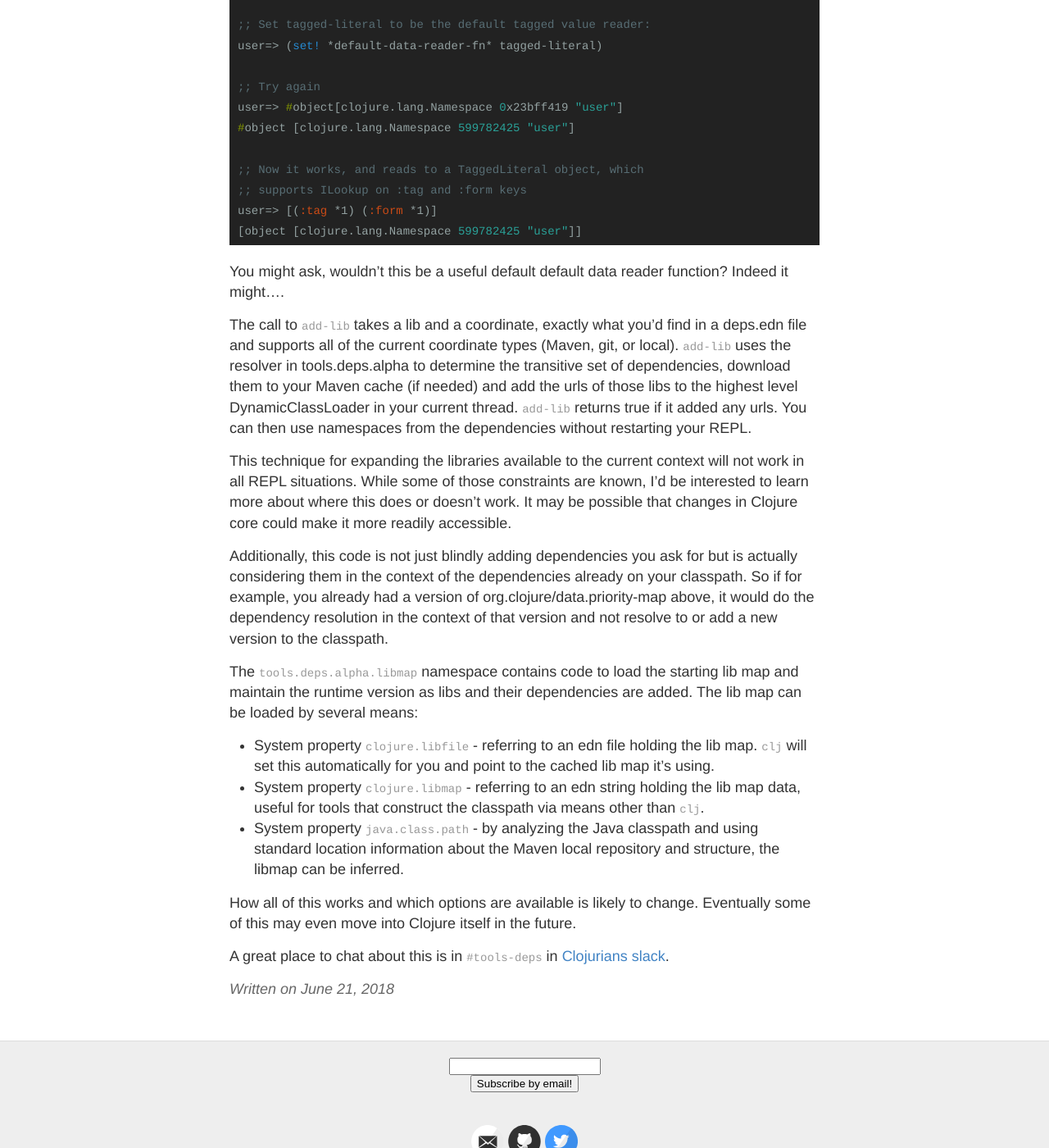
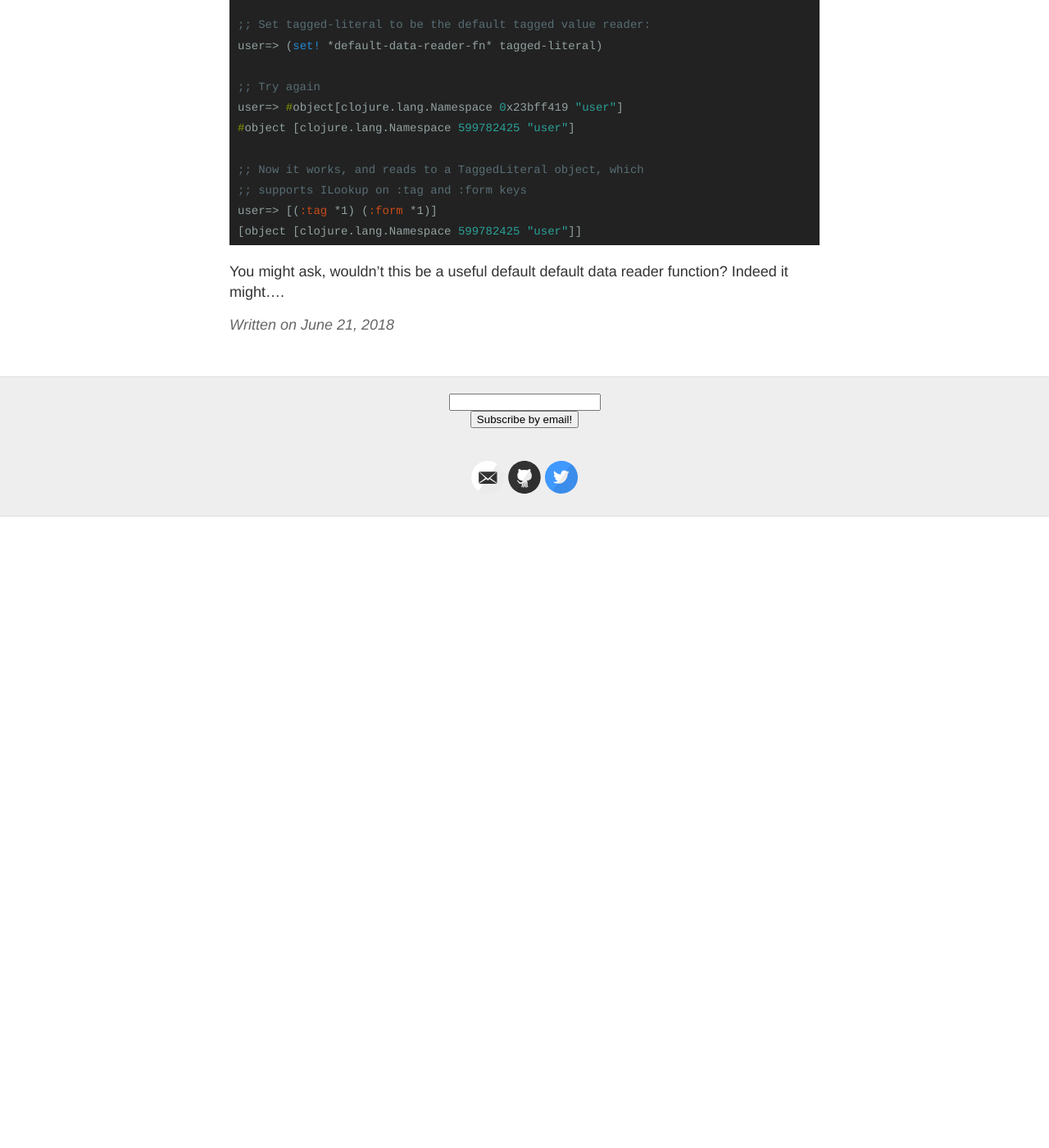
Before and after one commit to insideclojure/insideclojure.github.io, a Jekyll site: the page built from _posts/2018-06-21-tagged-literal.md, in a window 1280 px wide and 1400 px high, scrolled down 1086 px. Shown: the whole window at 82% size. Built offline with Jekyll 4.4.1, drawn with Linux system fonts in a browser that asks for light colours; comment, search, counter and statistics services are not loaded; after the commit the page ends 1716 px from its top, so only the background shows below that.

Commit message:
remove dead text

```diff
--- a/_posts/2018-06-21-tagged-literal.md
+++ b/_posts/2018-06-21-tagged-literal.md
@@ -42,21 +42,3 @@ user=> [(:tag *1) (:form *1)]
 {% endhighlight %}
 
 You might ask, wouldn't this be a useful default default data reader function? Indeed it might....
-
-
-
-The call to `add-lib` takes a lib and a coordinate, exactly what you'd find in a deps.edn file and supports all of the current coordinate types (Maven, git, or local). `add-lib` uses the resolver in tools.deps.alpha to determine the transitive set of dependencies, download them to your Maven cache (if needed) and add the urls of those libs to the highest level DynamicClassLoader in your current thread. `add-lib` returns true if it added any urls. You can then use namespaces from the dependencies without restarting your REPL.
-
-This technique for expanding the libraries available to the current context will not work in all REPL situations. While some of those constraints are known, I'd be interested to learn more about where this does or doesn't work. It may be possible that changes in Clojure core could make it more readily accessible.
-
-Additionally, this code is not just blindly adding dependencies you ask for but is actually considering them in the context of the dependencies already on your classpath. So if for example, you already had a version of org.clojure/data.priority-map above, it would do the dependency resolution in the context of that version and not resolve to or add a new version to the classpath.
-
-The `tools.deps.alpha.libmap` namespace contains code to load the starting lib map and maintain the runtime version as libs and their dependencies are added. The lib map can be loaded by several means:
-
-* System property `clojure.libfile` - referring to an edn file holding the lib map. `clj` will set this automatically for you and point to the cached lib map it's using.
-* System property `clojure.libmap` - referring to an edn string holding the lib map data, useful for tools that construct the classpath via means other than `clj`.
-* System property `java.class.path` - by analyzing the Java classpath and using standard location information about the Maven local repository and structure, the libmap can be inferred.
-
-How all of this works and which options are available is likely to change. Eventually some of this may even move into Clojure itself in the future.
-
-A great place to chat about this is in `#tools-deps` in [Clojurians slack](http://clojurians.net/).
```
